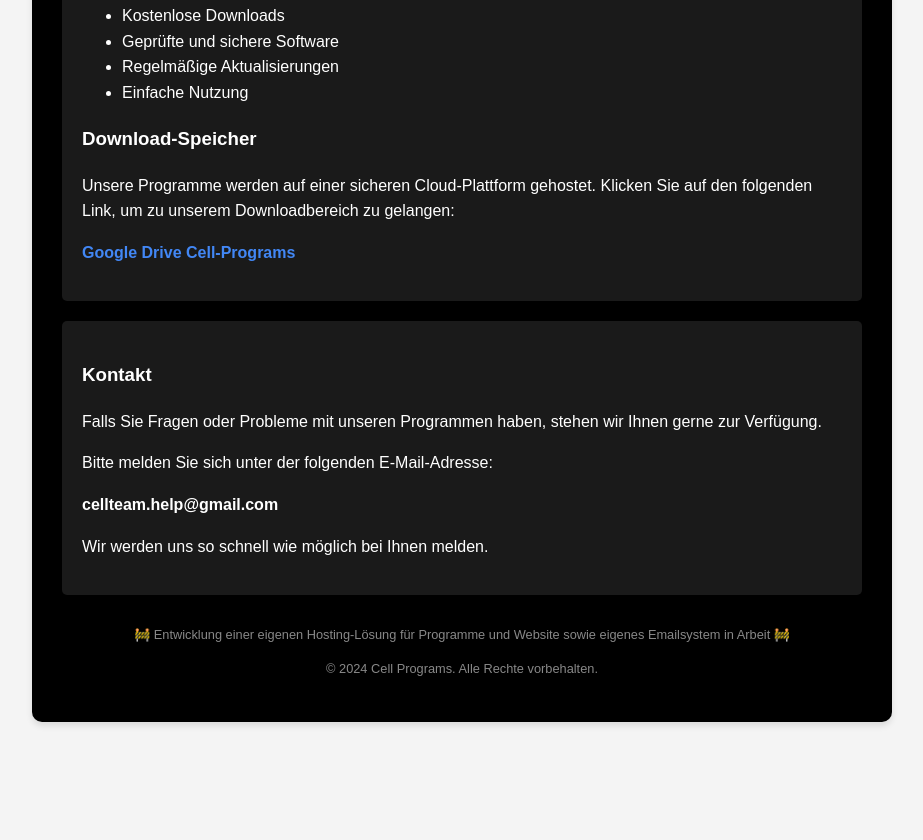
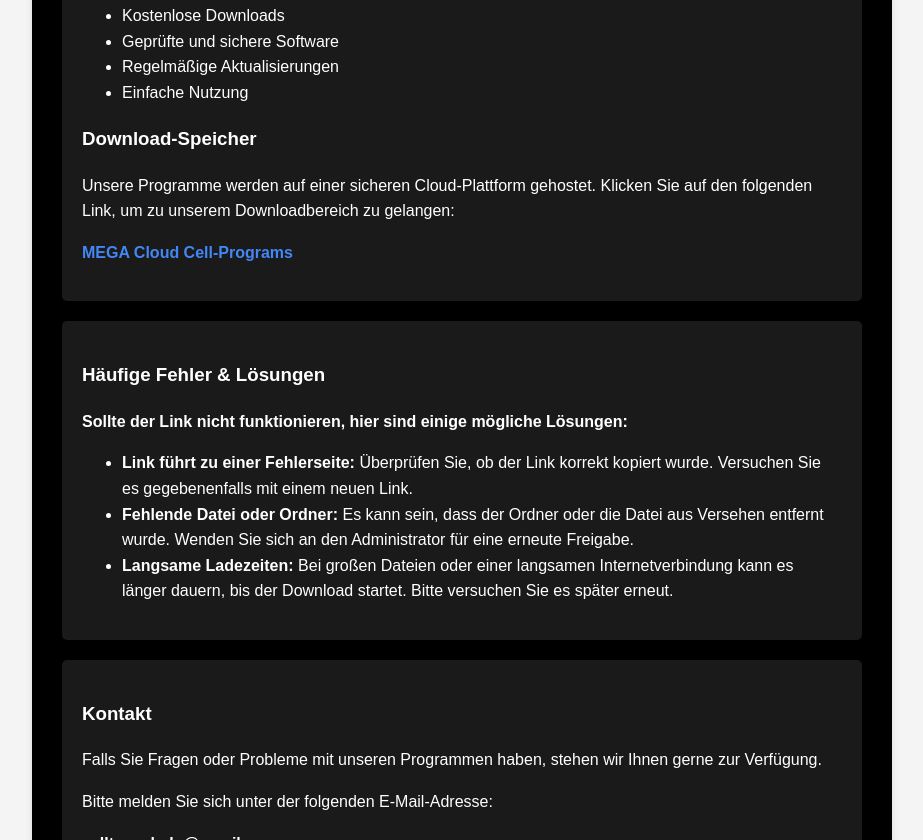
Before and after one commit to BlackeyeAnubinator/Cell, a plain HTML site: page index.html in a window 1280 px wide. Shown: the part 485-1325 px from the top of the page, without its empty margins (178-1101 px from the left). Before the commit the page ends 1227 px from the top, so only its background shows below. Drawn offline with Linux system fonts and the light colour scheme.

Commit message:
Update index.html

```diff
--- a/index.html
+++ b/index.html
@@ -84,7 +84,18 @@
             <h3>Download-Speicher</h3>
             <p>Unsere Programme werden auf einer sicheren Cloud-Plattform gehostet. Klicken Sie auf den folgenden Link, um zu unserem Downloadbereich zu gelangen:</p>
 
-            <p><a href="https://drive.google.com/drive/folders/13LBKkKHjmlt99zicr1p3ujnqMd65-que?usp=sharing" class="download-link" target="_blank">Google Drive Cell-Programs</a></p>
+            <p><a href="https://mega.nz/folder/HBlGgYSC#M8fr09SbGEbyvWMt5ChpcA" class="download-link" target="_blank">MEGA Cloud Cell-Programs</a></p>
+        </div>
+
+        <!-- Hilfeabteilung mit bekannten Fehlern -->
+        <div class="content">
+            <h3>Häufige Fehler & Lösungen</h3>
+            <p><strong>Sollte der Link nicht funktionieren, hier sind einige mögliche Lösungen:</strong></p>
+            <ul>
+                <li><strong>Link führt zu einer Fehlerseite:</strong> Überprüfen Sie, ob der Link korrekt kopiert wurde. Versuchen Sie es gegebenenfalls mit einem neuen Link.</li>
+                <li><strong>Fehlende Datei oder Ordner:</strong> Es kann sein, dass der Ordner oder die Datei aus Versehen entfernt wurde. Wenden Sie sich an den Administrator für eine erneute Freigabe.</li>
+                <li><strong>Langsame Ladezeiten:</strong> Bei großen Dateien oder einer langsamen Internetverbindung kann es länger dauern, bis der Download startet. Bitte versuchen Sie es später erneut.</li>
+            </ul>
         </div>
 
         <div class="content">
```
